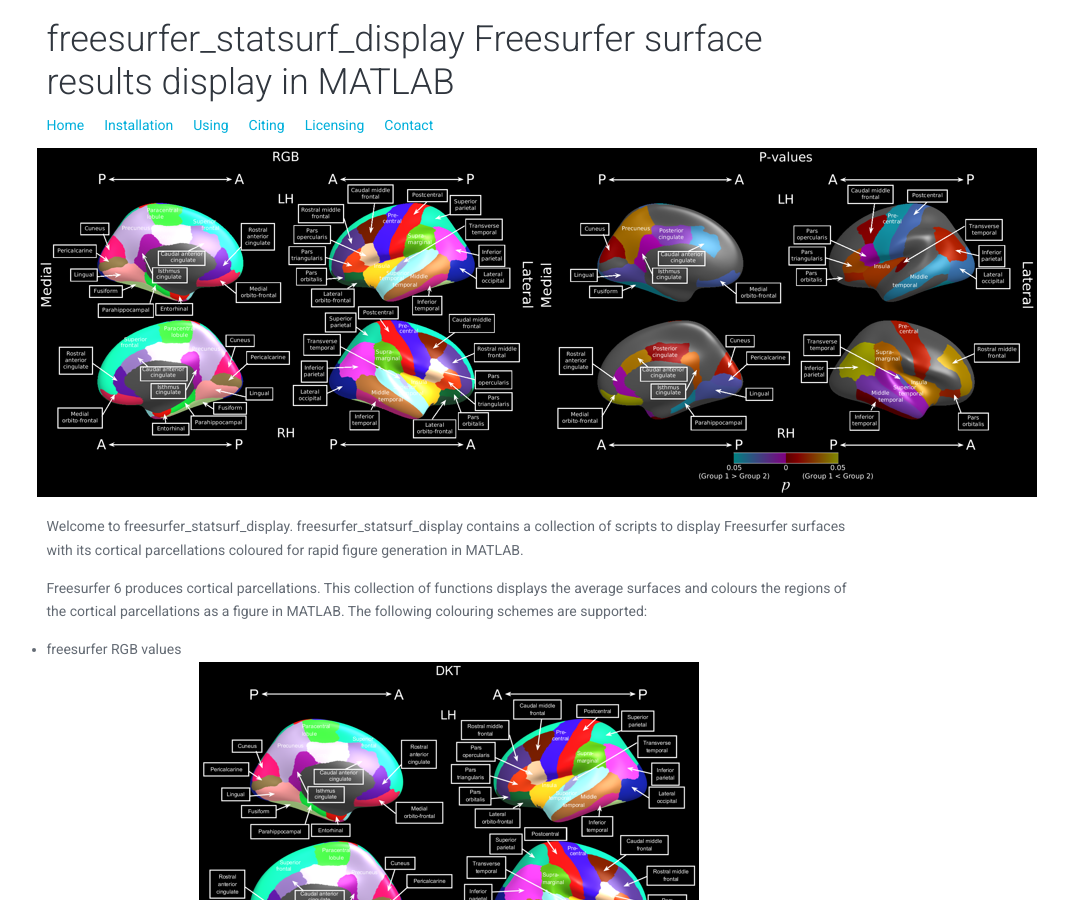
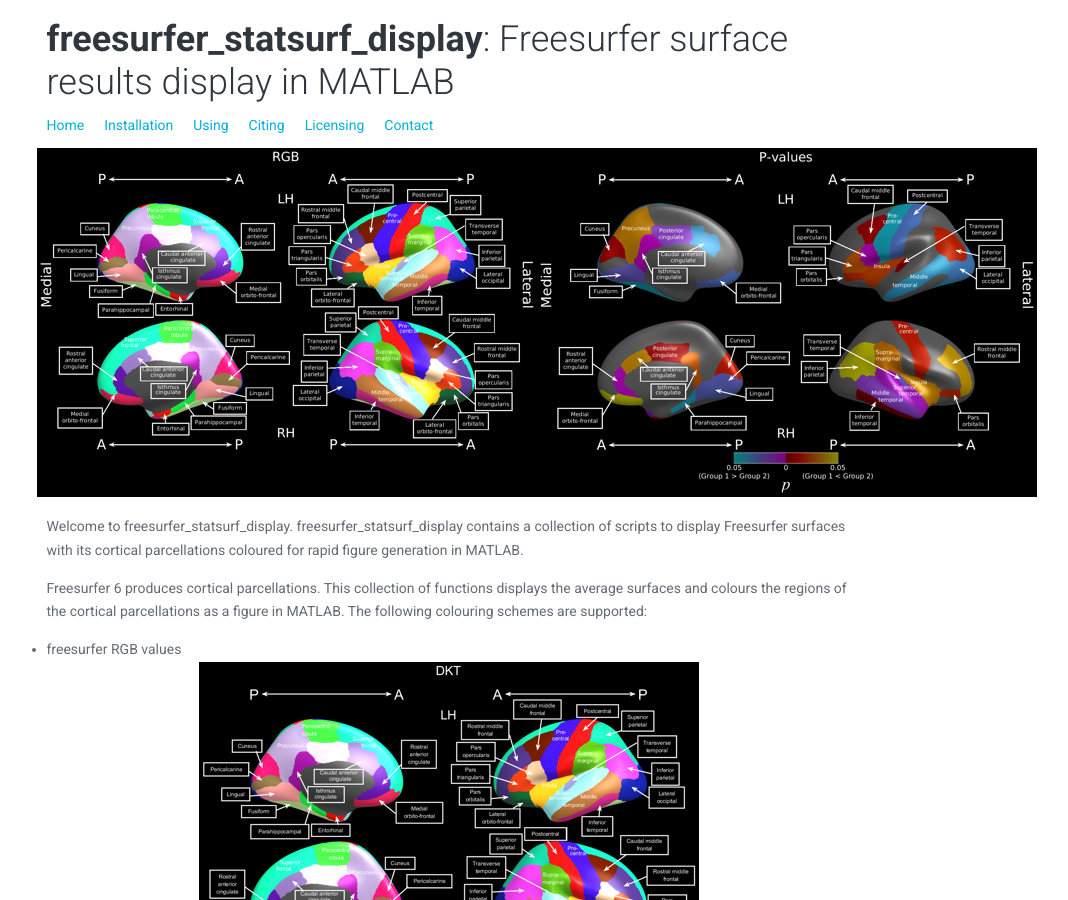
Before and after one commit to DevelopmentalImagingMCRI/freesurfer_statsurf_display, a Jekyll site: the page built from index.html, in a window 1280 px wide and 900 px high. Shown: the whole window, without its empty margins (191-1259 px from the left). Built offline with Jekyll 4.4.1, drawn with Linux system fonts in a browser that asks for light colours.

Commit message:
Colon and bold

```diff
--- a/_layouts/default.html
+++ b/_layouts/default.html
@@ -12,7 +12,7 @@
   <div id="main">
 
     <header>
-      <h1> freesurfer_statsurf_display Freesurfer surface results display in MATLAB </h1>
+      <h1> <B>freesurfer_statsurf_display</B>: Freesurfer surface results display in MATLAB </h1>
     </header>
 
     <nav role="navigation">
```
